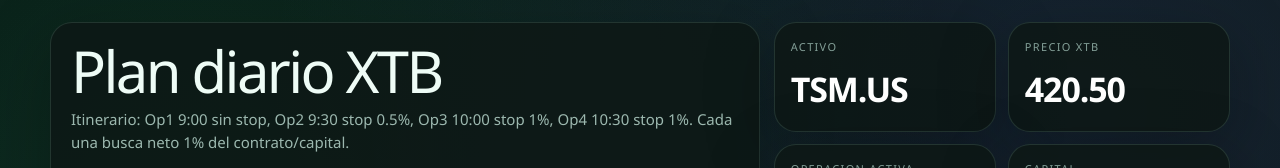
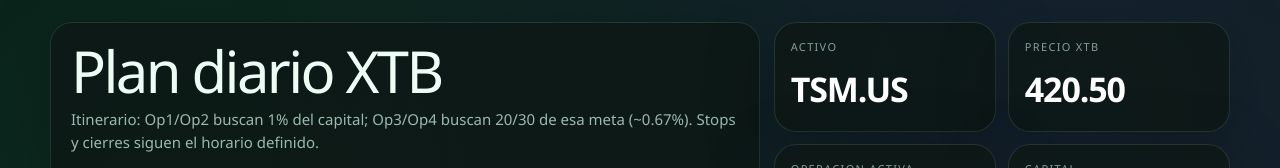
Before and after one commit to siulserrotam/MyActions, a website: page app/web/index.html in a window 1280 px wide. Shown: the top 168 px of the page. Drawn offline with nearby package versions, Linux system fonts and the light colour scheme; files that its build step writes are made by us from their sources; no server answers; files whose address does not match are found by name.

Commit message:
Clarify XTB operation target shares

```diff
--- a/app/web/app.js
+++ b/app/web/app.js
@@ -378,7 +378,7 @@ function renderAiDecisionSummary() {
       <div class="summary-row"><span>Fecha limite</span><strong>${management.deadline}</strong></div>
     </div>
     <p class="mt-2 text-xs text-zinc-300">${management.message}</p>
-    <p class="mt-2 text-xs text-zinc-400">Itinerario: Op1 9:00 sin stop; Op2 9:30 stop 0.5%; Op3 10:00 stop 1%; Op4 10:30 stop 1%. Todas buscan neto 1% del contrato/capital.</p>
+    <p class="mt-2 text-xs text-zinc-400">Itinerario: Op1/Op2 buscan 1% del capital; Op3/Op4 buscan 20/30 de esa meta (~0.67%).</p>
   `;
 }
 
@@ -1917,7 +1917,7 @@ function renderSimpleDashboard() {
       <div class="simple-hero">
         <section class="simple-panel">
           <h1>Plan diario XTB</h1>
-          <p class="simple-subtitle">Itinerario: Op1 9:00 sin stop, Op2 9:30 stop 0.5%, Op3 10:00 stop 1%, Op4 10:30 stop 1%. Cada una busca neto 1% del contrato/capital.</p>
+          <p class="simple-subtitle">Itinerario: Op1/Op2 buscan 1% del capital; Op3/Op4 buscan 20/30 de esa meta (~0.67%). Stops y cierres siguen el horario definido.</p>
           <div class="simple-status">
             <span class="simple-chip">XTB sincronizado</span>
             <span class="simple-chip">Produccion permanente</span>
--- a/app/web/index.html
+++ b/app/web/index.html
@@ -61,7 +61,7 @@
             <label class="grid gap-1 text-sm font-bold text-zinc-300">
               Capital operativo XTB USD
               <input id="account-balance" class="field" type="number" step="0.01" value="2016" />
-              <span class="text-xs font-normal text-zinc-500">Op1 9:00 sin stop; Op2 9:30 stop 0.5%; Op3 10:00 stop 1%; Op4 10:30 stop 1%. Todas buscan 1% del contrato/capital.</span>
+              <span class="text-xs font-normal text-zinc-500">Op1/Op2 buscan 1% del capital; Op3/Op4 buscan 20/30 de esa meta (~0.67%).</span>
             </label>
             <div class="rounded-xl border border-white/10 bg-ink p-3">
               <p class="text-xs font-bold uppercase text-zinc-500">Movimiento de capital</p>
```
